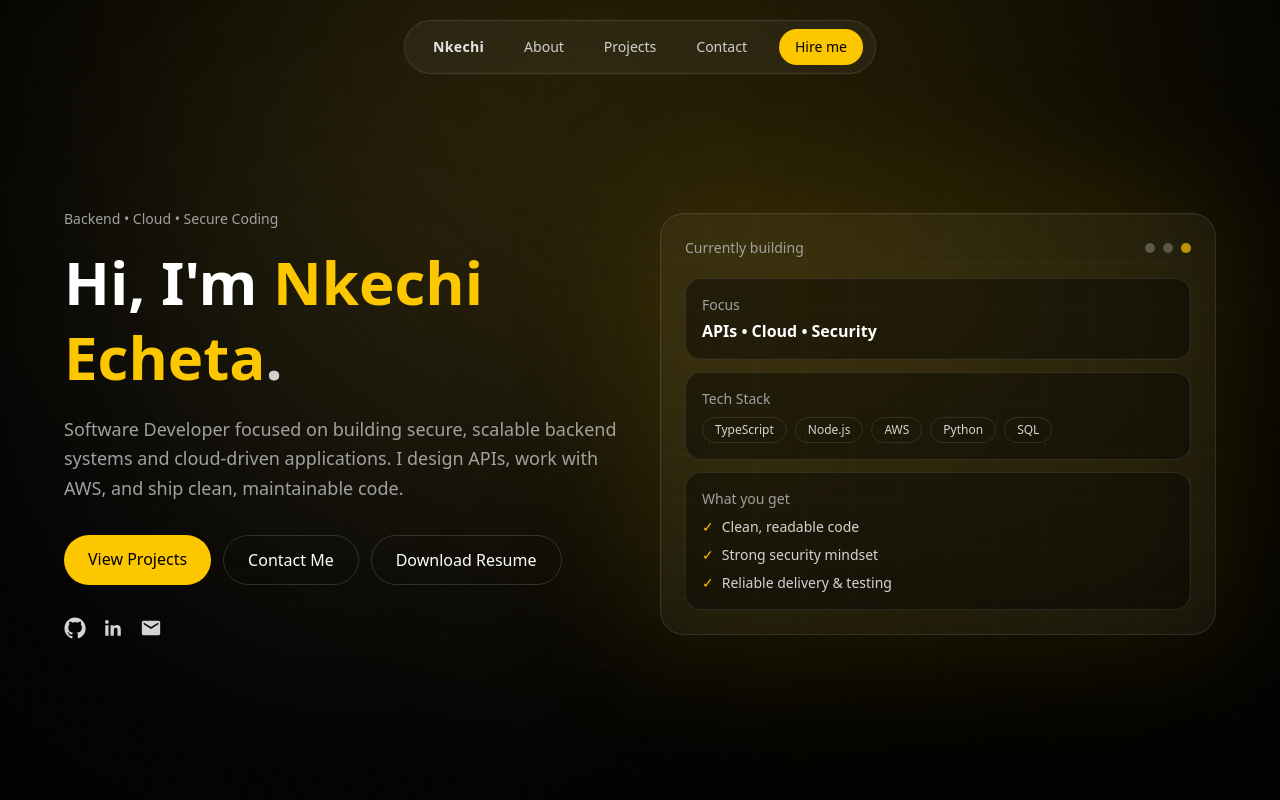
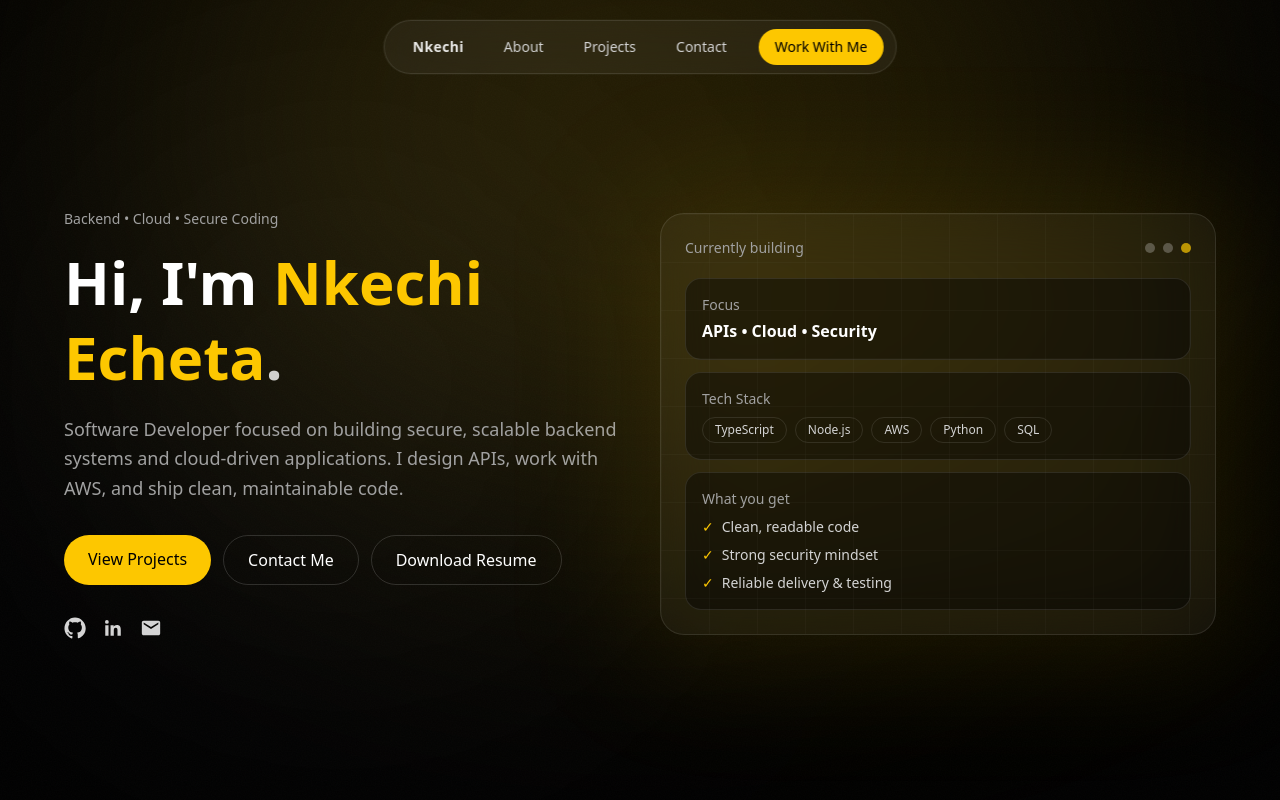
Before and after one commit to jecheta-rrc/nkechi-portfolio, a Next.js app: page / in a window 1280 px wide. Shown: the top 800 px of the page. Built offline with nearby package versions, Linux system fonts and the light colour scheme; a web font is replaced by a local one.

Commit message:
Update navbar CTA to Work With Me

```diff
--- a/src/components/Navbar.tsx
+++ b/src/components/Navbar.tsx
@@ -33,7 +33,7 @@ export default function Navbar() {
             href="#contact"
             className="ml-2 px-4 py-2 rounded-full bg-yellow-400 text-black text-sm font-medium hover:bg-yellow-300 transition"
           >
-            Hire me
+            Work With Me
           </a>
         </div>
       </nav>
```
